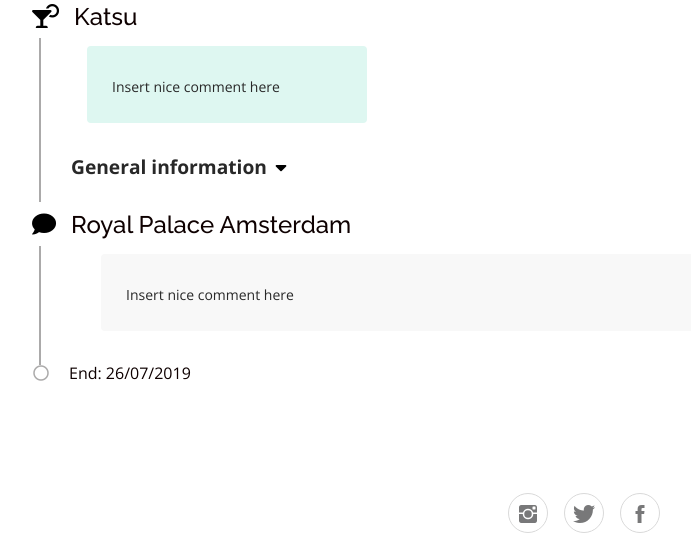
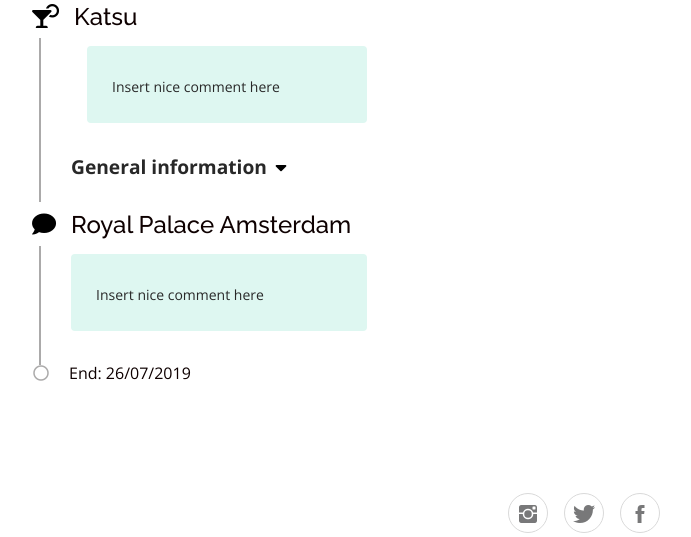
Before and after one commit to cdafonseca17/tripstr, a Rails app: page /trips/1 in a window 1280 px wide. Shown: the part 719-1256 px from the top of the page, without its empty margins (56-747 px from the left). Run offline with Rails 7, Linux system fonts and the light colour scheme; data comes from the database, SQL or seed files in the repository; style sheets or scripts are compiled from the project's sources; parts of the project's set-up code (start-up, migrations or seed data) failed here and were passed over; some libraries are stand-ins or nearby versions.

Commit message:
improvements done

```diff
--- a/app/assets/stylesheets/components/_activity_container.scss
+++ b/app/assets/stylesheets/components/_activity_container.scss
@@ -47,12 +47,13 @@
 .comment-container-second {
   position: relative;
   padding-top: 20px;
-  width: 600px;
+  min-width: 250px;
+  max-width: 570px;
   padding-left: 10px;
   padding-right: 10px;
   margin-bottom: 10px;
-  margin-left: 30px;
-  background-color: #F8F8F8;
+  // margin-left: 30px;
+  background-color: #def7f1;
   border-radius: 4px;
 }
 
--- a/app/assets/stylesheets/components/_avatar.scss
+++ b/app/assets/stylesheets/components/_avatar.scss
@@ -22,6 +22,7 @@
 
 .avatar-large-bordered {
   width: 64px;
+  height: 64px;
   border-radius: 50%;
   box-shadow: 0 1px 2px rgba(0,0,0,0.2);
   border: white 1px solid;
--- a/app/assets/stylesheets/pages/_show.scss
+++ b/app/assets/stylesheets/pages/_show.scss
@@ -15,6 +15,7 @@
   .comment-container {
     width: 250px;
   }
+
   .card-body-general-information {
     width: 250px;
   }
--- a/app/views/activities/partials/_activitygeneralinformation.html.erb
+++ b/app/views/activities/partials/_activitygeneralinformation.html.erb
@@ -2,12 +2,12 @@
     <div style="margin-top: 20px;">
       General information
     </div>
-    <a data-toggle="collapse" href="#collapseExample" role="button" aria-expanded="false" aria-controls="collapseExample">
+    <a data-toggle="collapse" href="#collapseExample<%= activity.id %>" role="button" aria-expanded="false" aria-controls="collapseExample<%= activity.id %>">
       <i class="fas fa-sort-down" style="color: black; margin-left: 8px; margin-top: 21px"></i>
     </a>
   </div>
 
-<div class="collapse" id="collapseExample">
+<div class="collapse" id="collapseExample<%= activity.id %>">
   <div class="card card-body-general-information general-info-container" style="border: none;">
    <!--  <div class="d-flex">
       <i class="fas fa-tag"></i>
--- a/app/views/activities/partials/_activityinfoedit.html.erb
+++ b/app/views/activities/partials/_activityinfoedit.html.erb
@@ -26,7 +26,6 @@
         <% else %>
         <img class="photo-fetched" src="<%= activity.photo_google %>" />
         <% end %>
-
       </div>
       <!-- GENERAL INFO ENDS FOR EAT SLEEP DRINK SEE -->
 
@@ -39,11 +38,12 @@
         </div>
       </div>
     </div>
+    </div>
 
     <% else %>
 
     <!-- <div class="comment-fetched-info-container"> -->
-        <div class="comment-container-second d-flex">
+      <div class="comment-container-second d-flex" style="margin-left: 30px;">
 
         <p><%= activity.comment %> </p>
       </div>
@@ -59,4 +59,3 @@
       <%#= activity.position %>
       <%#= activity.photo %>
     </div>
-</div>
```
Also changed, not shown: app/views/trips/edit.html.erb (+8 -4 lines). Lines whose indentation alone changed are shown as unchanged.
